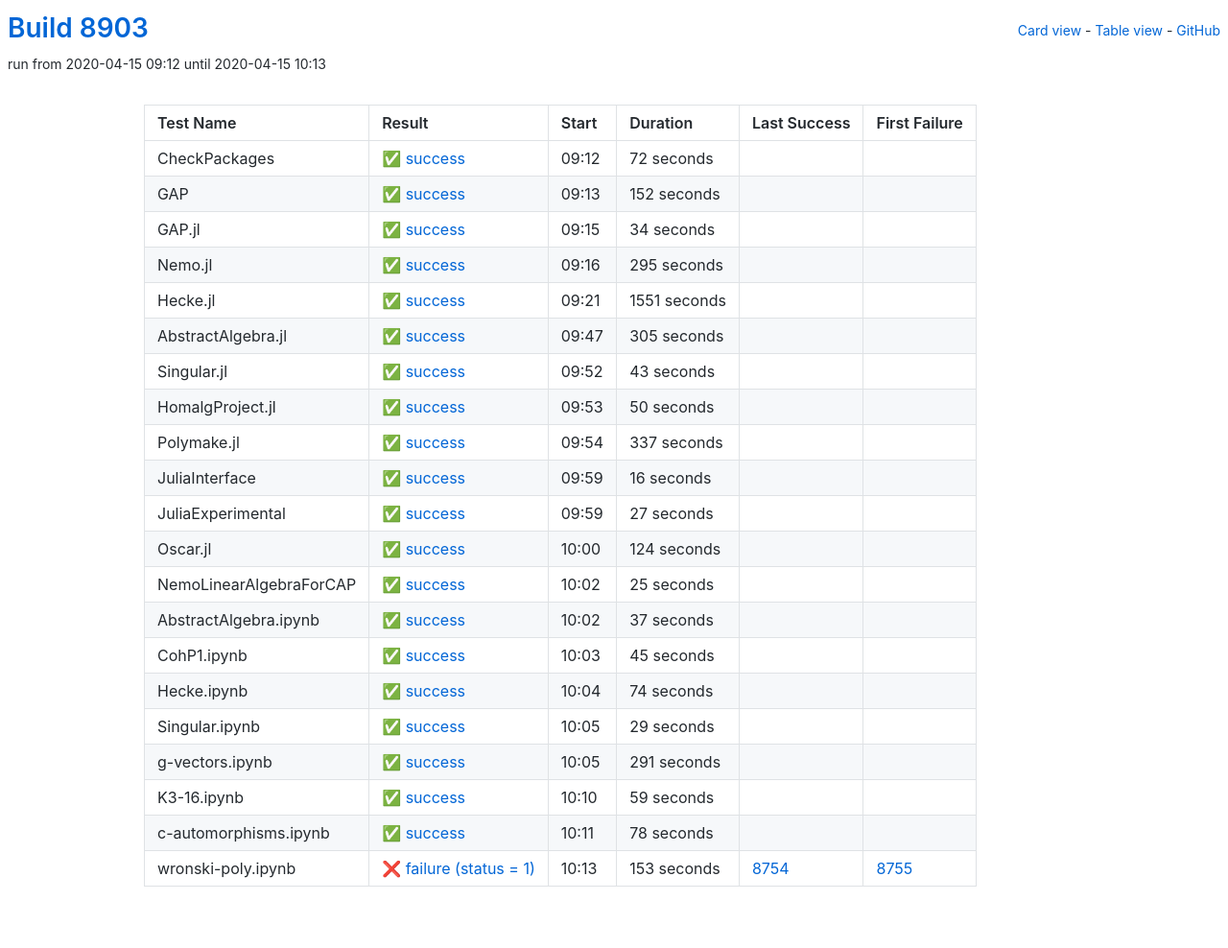
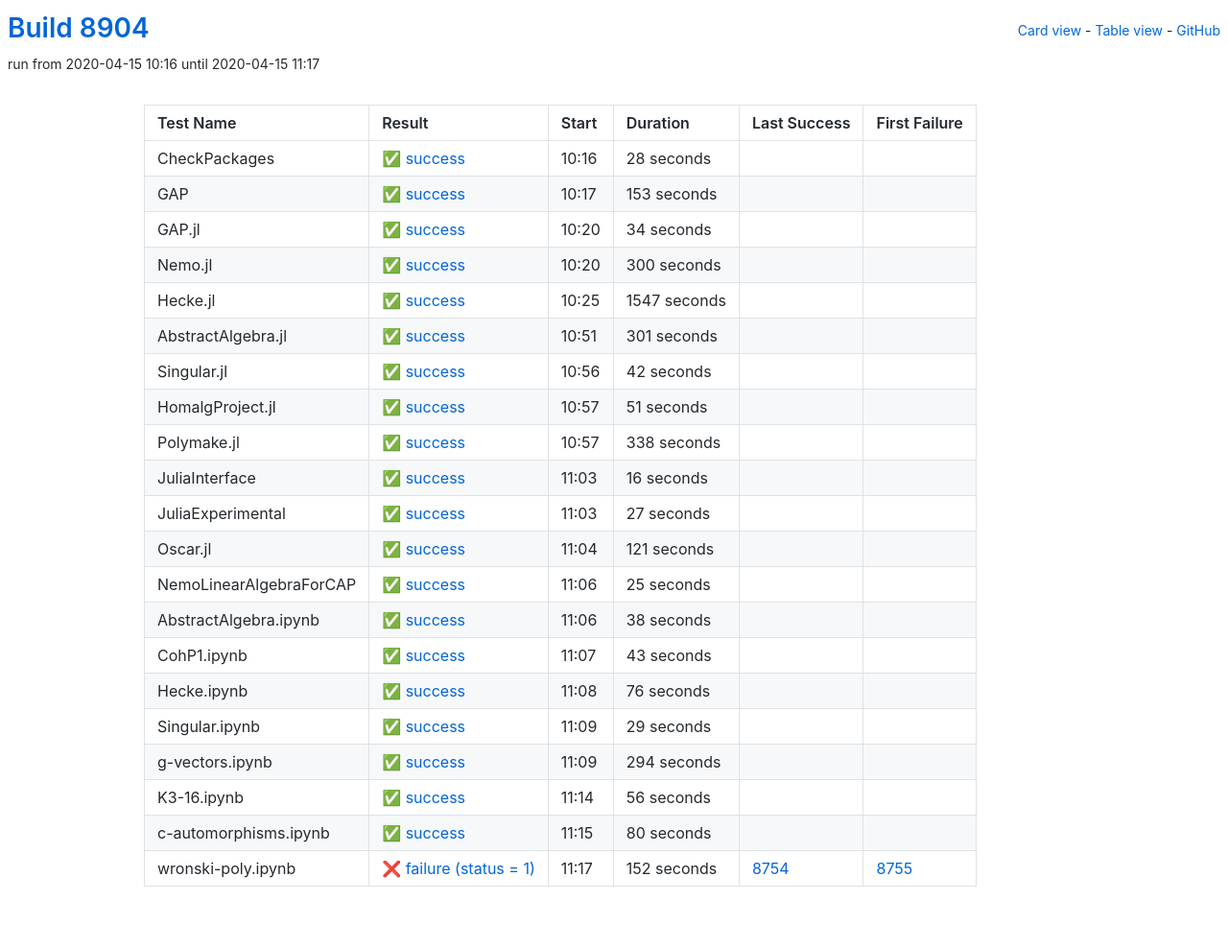
Before and after one commit to oscar-system/oscar-ci-status, a Jekyll site: the page built from table.html, in a window 1280 px wide. Shown: the whole page at 96% size. Built offline with Jekyll 4.4.1, drawn with Linux system fonts in a browser that asks for light colours.

Commit message:
Build 8904

```diff
--- a/_data/ci.yml
+++ b/_data/ci.yml
@@ -1,27 +1,27 @@
-build: 8903
-build_url: https://oscarci.mathematik.uni-kl.de/job/oscar/8903/
+build: 8904
+build_url: https://oscarci.mathematik.uni-kl.de/job/oscar/8904/
 job: oscar
 tests:
-- duration: 72
+- duration: 28
   exitcode: 0
   first_failure: false
   first_failure_url: null
   last_success: false
   last_success_url: null
-  log: https://oscarci.mathematik.uni-kl.de/job/oscar/8903/artifact/logs/build-8903/CheckPackages.log
+  log: https://oscarci.mathematik.uni-kl.de/job/oscar/8904/artifact/logs/build-8904/CheckPackages.log
   name: CheckPackages
-  start: 2020-04-15 09:12
+  start: 2020-04-15 10:16
   status: success
   success: true
-- duration: 152
+- duration: 153
   exitcode: 0
   first_failure: false
   first_failure_url: null
   last_success: false
   last_success_url: null
-  log: https://oscarci.mathematik.uni-kl.de/job/oscar/8903/artifact/logs/build-8903/GAP.log
+  log: https://oscarci.mathematik.uni-kl.de/job/oscar/8904/artifact/logs/build-8904/GAP.log
   name: GAP
-  start: 2020-04-15 09:13
+  start: 2020-04-15 10:17
   status: success
   success: true
 - duration: 34
@@ -30,42 +30,130 @@ tests:
   first_failure_url: null
   last_success: false
   last_success_url: null
-  log: https://oscarci.mathematik.uni-kl.de/job/oscar/8903/artifact/logs/build-8903/GAP.jl.log
+  log: https://oscarci.mathematik.uni-kl.de/job/oscar/8904/artifact/logs/build-8904/GAP.jl.log
   name: GAP.jl
-  start: 2020-04-15 09:15
+  start: 2020-04-15 10:20
   status: success
   success: true
-- duration: 295
+- duration: 300
   exitcode: 0
   first_failure: false
   first_failure_url: null
   last_success: false
   last_success_url: null
-  log: https://oscarci.mathematik.uni-kl.de/job/oscar/8903/artifact/logs/build-8903/Nemo.jl.log
+  log: https://oscarci.mathematik.uni-kl.de/job/oscar/8904/artifact/logs/build-8904/Nemo.jl.log
   name: Nemo.jl
-  start: 2020-04-15 09:16
+  start: 2020-04-15 10:20
   status: success
   success: true
-- duration: 1551
+- duration: 1547
   exitcode: 0
   first_failure: false
   first_failure_url: null
   last_success: false
   last_success_url: null
-  log: https://oscarci.mathematik.uni-kl.de/job/oscar/8903/artifact/logs/build-8903/Hecke.jl.log
+  log: https://oscarci.mathematik.uni-kl.de/job/oscar/8904/artifact/logs/build-8904/Hecke.jl.log
   name: Hecke.jl
-  start: 2020-04-15 09:21
+  start: 2020-04-15 10:25
   status: success
   success: true
-- duration: 305
+- duration: 301
   exitcode: 0
   first_failure: false
   first_failure_url: null
   last_success: false
   last_success_url: null
-  log: https://oscarci.mathematik.uni-kl.de/job/oscar/8903/artifact/logs/build-8903/AbstractAlgebra.jl.log
+  log: https://oscarci.mathematik.uni-kl.de/job/oscar/8904/artifact/logs/build-8904/AbstractAlgebra.jl.log
   name: AbstractAlgebra.jl
-  start: 2020-04-15 09:47
+  start: 2020-04-15 10:51
+  status: success
+  success: true
+- duration: 42
+  exitcode: 0
+  first_failure: false
+  first_failure_url: null
+  last_success: false
+  last_success_url: null
+  log: https://oscarci.mathematik.uni-kl.de/job/oscar/8904/artifact/logs/build-8904/Singular.jl.log
+  name: Singular.jl
+  start: 2020-04-15 10:56
+  status: success
+  success: true
+- duration: 51
+  exitcode: 0
+  first_failure: false
+  first_failure_url: null
+  last_success: false
+  last_success_url: null
+  log: https://oscarci.mathematik.uni-kl.de/job/oscar/8904/artifact/logs/build-8904/HomalgProject.jl.log
+  name: HomalgProject.jl
+  start: 2020-04-15 10:57
+  status: success
+  success: true
+- duration: 338
+  exitcode: 0
+  first_failure: false
+  first_failure_url: null
+  last_success: false
+  last_success_url: null
+  log: https://oscarci.mathematik.uni-kl.de/job/oscar/8904/artifact/logs/build-8904/Polymake.jl.log
+  name: Polymake.jl
+  start: 2020-04-15 10:57
+  status: success
+  success: true
+- duration: 16
+  exitcode: 0
+  first_failure: false
+  first_failure_url: null
+  last_success: false
+  last_success_url: null
+  log: https://oscarci.mathematik.uni-kl.de/job/oscar/8904/artifact/logs/build-8904/JuliaInterface.log
+  name: JuliaInterface
+  start: 2020-04-15 11:03
+  status: success
+  success: true
+- duration: 27
+  exitcode: 0
+  first_failure: false
+  first_failure_url: null
+  last_success: false
+  last_success_url: null
+  log: https://oscarci.mathematik.uni-kl.de/job/oscar/8904/artifact/logs/build-8904/JuliaExperimental.log
+  name: JuliaExperimental
+  start: 2020-04-15 11:03
+  status: success
+  success: true
+- duration: 121
+  exitcode: 0
+  first_failure: false
+  first_failure_url: null
+  last_success: false
+  last_success_url: null
+  log: https://oscarci.mathematik.uni-kl.de/job/oscar/8904/artifact/logs/build-8904/Oscar.jl.log
+  name: Oscar.jl
+  start: 2020-04-15 11:04
+  status: success
+  success: true
+- duration: 25
+  exitcode: 0
+  first_failure: false
+  first_failure_url: null
+  last_success: false
+  last_success_url: null
+  log: https://oscarci.mathematik.uni-kl.de/job/oscar/8904/artifact/logs/build-8904/NemoLinearAlgebraForCAP.log
+  name: NemoLinearAlgebraForCAP
+  start: 2020-04-15 11:06
+  status: success
+  success: true
+- duration: 38
+  exitcode: 0
+  first_failure: false
+  first_failure_url: null
+  last_success: false
+  last_success_url: null
+  log: https://oscarci.mathematik.uni-kl.de/job/oscar/8904/artifact/logs/build-8904/AbstractAlgebra.ipynb.log
+  name: AbstractAlgebra.ipynb
+  start: 2020-04-15 11:06
   status: success
   success: true
 - duration: 43
@@ -74,108 +162,20 @@ tests:
   first_failure_url: null
   last_success: false
   last_success_url: null
-  log: https://oscarci.mathematik.uni-kl.de/job/oscar/8903/artifact/logs/build-8903/Singular.jl.log
-  name: Singular.jl
-  start: 2020-04-15 09:52
+  log: https://oscarci.mathematik.uni-kl.de/job/oscar/8904/artifact/logs/build-8904/CohP1.ipynb.log
+  name: CohP1.ipynb
+  start: 2020-04-15 11:07
   status: success
   success: true
-- duration: 50
+- duration: 76
   exitcode: 0
   first_failure: false
   first_failure_url: null
   last_success: false
   last_success_url: null
-  log: https://oscarci.mathematik.uni-kl.de/job/oscar/8903/artifact/logs/build-8903/HomalgProject.jl.log
-  name: HomalgProject.jl
-  start: 2020-04-15 09:53
-  status: success
-  success: true
-- duration: 337
-  exitcode: 0
-  first_failure: false
-  first_failure_url: null
-  last_success: false
-  last_success_url: null
-  log: https://oscarci.mathematik.uni-kl.de/job/oscar/8903/artifact/logs/build-8903/Polymake.jl.log
-  name: Polymake.jl
-  start: 2020-04-15 09:54
-  status: success
-  success: true
-- duration: 16
-  exitcode: 0
-  first_failure: false
-  first_failure_url: null
-  last_success: false
-  last_success_url: null
-  log: https://oscarci.mathematik.uni-kl.de/job/oscar/8903/artifact/logs/build-8903/JuliaInterface.log
-  name: JuliaInterface
-  start: 2020-04-15 09:59
-  status: success
-  success: true
-- duration: 27
-  exitcode: 0
-  first_failure: false
-  first_failure_url: null
-  last_success: false
-  last_success_url: null
-  log: https://oscarci.mathematik.uni-kl.de/job/oscar/8903/artifact/logs/build-8903/JuliaExperimental.log
-  name: JuliaExperimental
-  start: 2020-04-15 09:59
-  status: success
-  success: true
-- duration: 124
-  exitcode: 0
-  first_failure: false
-  first_failure_url: null
-  last_success: false
-  last_success_url: null
-  log: https://oscarci.mathematik.uni-kl.de/job/oscar/8903/artifact/logs/build-8903/Oscar.jl.log
-  name: Oscar.jl
-  start: 2020-04-15 10:00
-  status: success
-  success: true
-- duration: 25
-  exitcode: 0
-  first_failure: false
-  first_failure_url: null
-  last_success: false
-  last_success_url: null
-  log: https://oscarci.mathematik.uni-kl.de/job/oscar/8903/artifact/logs/build-8903/NemoLinearAlgebraForCAP.log
-  name: NemoLinearAlgebraForCAP
-  start: 2020-04-15 10:02
-  status: success
-  success: true
-- duration: 37
-  exitcode: 0
-  first_failure: false
-  first_failure_url: null
-  last_success: false
-  last_success_url: null
-  log: https://oscarci.mathematik.uni-kl.de/job/oscar/8903/artifact/logs/build-8903/AbstractAlgebra.ipynb.log
-  name: AbstractAlgebra.ipynb
-  start: 2020-04-15 10:02
-  status: success
-  success: true
-- duration: 45
-  exitcode: 0
-  first_failure: false
-  first_failure_url: null
-  last_success: false
-  last_success_url: null
-  log: https://oscarci.mathematik.uni-kl.de/job/oscar/8903/artifact/logs/build-8903/CohP1.ipynb.log
-  name: CohP1.ipynb
-  start: 2020-04-15 10:03
-  status: success
-  success: true
-- duration: 74
-  exitcode: 0
-  first_failure: false
-  first_failure_url: null
-  last_success: false
-  last_success_url: null
-  log: https://oscarci.mathematik.uni-kl.de/job/oscar/8903/artifact/logs/build-8903/Hecke.ipynb.log
+  log: https://oscarci.mathematik.uni-kl.de/job/oscar/8904/artifact/logs/build-8904/Hecke.ipynb.log
   name: Hecke.ipynb
-  start: 2020-04-15 10:04
+  start: 2020-04-15 11:08
   status: success
   success: true
 - duration: 29
@@ -184,52 +184,52 @@ tests:
   first_failure_url: null
   last_success: false
   last_success_url: null
-  log: https://oscarci.mathematik.uni-kl.de/job/oscar/8903/artifact/logs/build-8903/Singular.ipynb.log
+  log: https://oscarci.mathematik.uni-kl.de/job/oscar/8904/artifact/logs/build-8904/Singular.ipynb.log
   name: Singular.ipynb
-  start: 2020-04-15 10:05
+  start: 2020-04-15 11:09
   status: success
   success: true
-- duration: 291
+- duration: 294
   exitcode: 0
   first_failure: false
   first_failure_url: null
   last_success: false
   last_success_url: null
-  log: https://oscarci.mathematik.uni-kl.de/job/oscar/8903/artifact/logs/build-8903/g-vectors.ipynb.log
+  log: https://oscarci.mathematik.uni-kl.de/job/oscar/8904/artifact/logs/build-8904/g-vectors.ipynb.log
   name: g-vectors.ipynb
-  start: 2020-04-15 10:05
+  start: 2020-04-15 11:09
   status: success
   success: true
-- duration: 59
+- duration: 56
   exitcode: 0
   first_failure: false
   first_failure_url: null
   last_success: false
   last_success_url: null
-  log: https://oscarci.mathematik.uni-kl.de/job/oscar/8903/artifact/logs/build-8903/K3-16.ipynb.log
+  log: https://oscarci.mathematik.uni-kl.de/job/oscar/8904/artifact/logs/build-8904/K3-16.ipynb.log
   name: K3-16.ipynb
-  start: 2020-04-15 10:10
+  start: 2020-04-15 11:14
   status: success
   success: true
-- duration: 78
+- duration: 80
   exitcode: 0
   first_failure: false
   first_failure_url: null
   last_success: false
   last_success_url: null
-  log: https://oscarci.mathematik.uni-kl.de/job/oscar/8903/artifact/logs/build-8903/c-automorphisms.ipynb.log
+  log: https://oscarci.mathematik.uni-kl.de/job/oscar/8904/artifact/logs/build-8904/c-automorphisms.ipynb.log
   name: c-automorphisms.ipynb
-  start: 2020-04-15 10:11
+  start: 2020-04-15 11:15
   status: success
   success: true
-- duration: 153
+- duration: 152
   exitcode: 1
   first_failure: 8755
   first_failure_url: https://oscarci.mathematik.uni-kl.de/job/oscar/8755/
   last_success: 8754
   last_success_url: https://oscarci.mathematik.uni-kl.de/job/oscar/8754/
-  log: https://oscarci.mathematik.uni-kl.de/job/oscar/8903/artifact/logs/build-8903/wronski-poly.ipynb.log
+  log: https://oscarci.mathematik.uni-kl.de/job/oscar/8904/artifact/logs/build-8904/wronski-poly.ipynb.log
   name: wronski-poly.ipynb
-  start: 2020-04-15 10:13
+  start: 2020-04-15 11:17
   status: failure
   success: false
```
Also changed, not shown: README.md.
